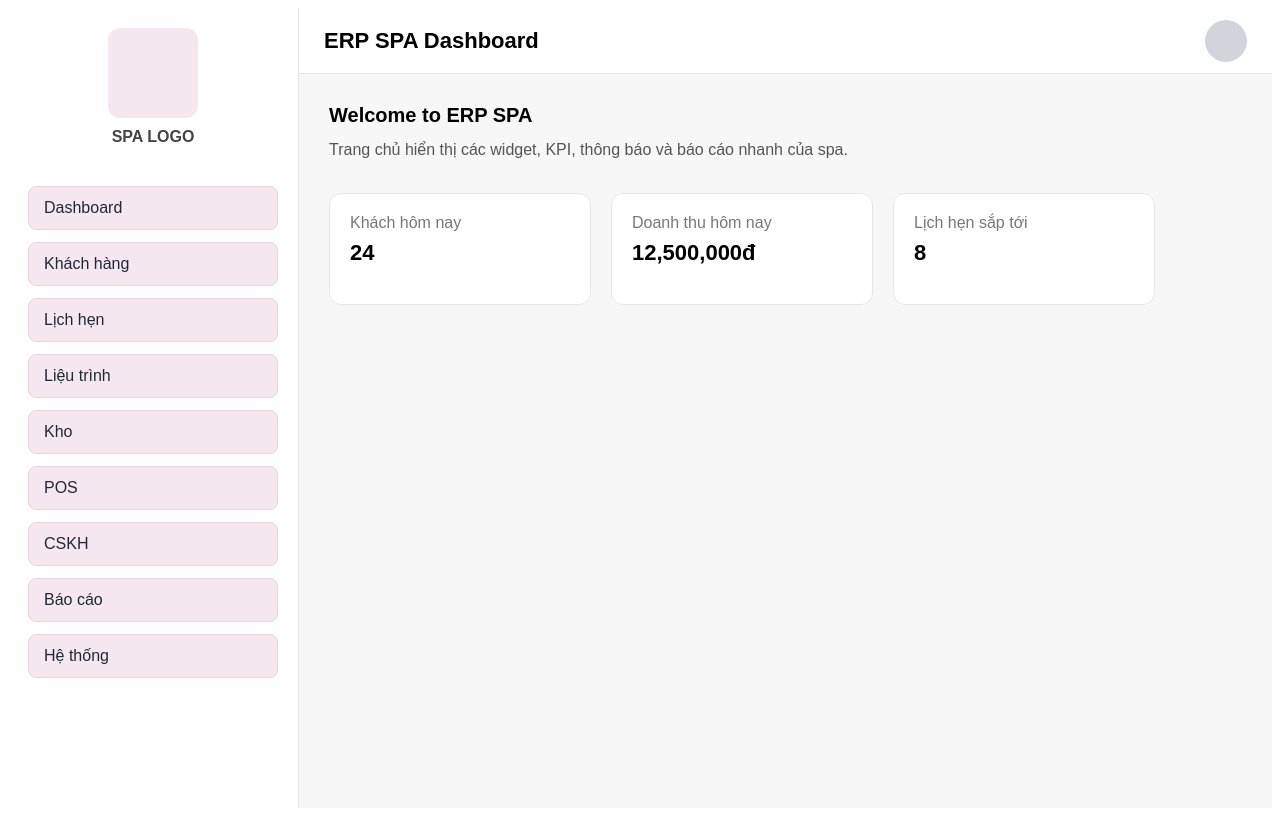
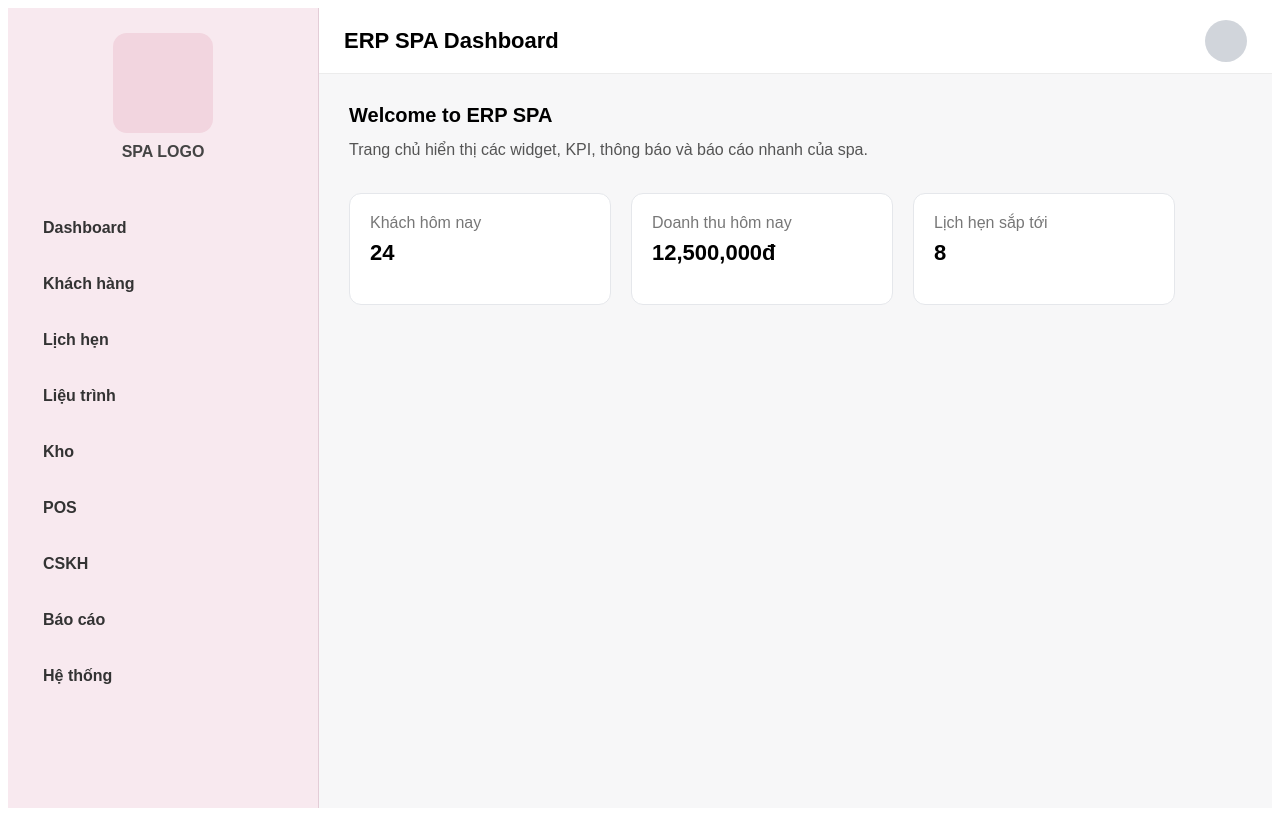
Before and after one commit to conlele0201/erp-spa, a Next.js app: page / in a window 1280 px wide. Built offline with nearby package versions, Linux system fonts and the light colour scheme.

Commit message:
Update index.js

```diff
--- a/pages/index.js
+++ b/pages/index.js
@@ -2,36 +2,36 @@ export default function Home() {
   return (
     <div style={{ display: "flex", height: "100vh", fontFamily: "Arial" }}>
 
-      {/* MENU TRÁI SANG – TRẮNG – SPA */}
+      {/* MENU TRÁI FULL HỒNG PASTEL */}
       <aside
         style={{
-          width: "250px",
-          background: "#ffffff",
-          borderRight: "1px solid #e5e7eb",
-          padding: "20px",
+          width: "260px",
+          background: "#f8e9ef", // full pastel pink
+          padding: "25px",
           display: "flex",
           flexDirection: "column",
-          gap: "24px",
+          gap: "30px",
+          borderRight: "1px solid #e3cdd7",
         }}
       >
         {/* LOGO */}
         <div style={{ textAlign: "center" }}>
           <div
             style={{
-              width: "90px",
-              height: "90px",
-              background: "#f5e7ef",
-              borderRadius: "12px",
+              width: "100px",
+              height: "100px",
+              background: "#f2d5df",
+              borderRadius: "14px",
               margin: "0 auto",
             }}
           ></div>
-          <p style={{ marginTop: "10px", color: "#444", fontWeight: "600" }}>
+          <p style={{ marginTop: "10px", fontWeight: "600", color: "#444" }}>
             SPA LOGO
           </p>
         </div>
 
-        {/* MENU */}
-        <nav style={{ display: "flex", flexDirection: "column", gap: "12px" }}>
+        {/* MENU ITEMS */}
+        <nav style={{ display: "flex", flexDirection: "column", gap: "14px" }}>
           {menuItem("Dashboard")}
           {menuItem("Khách hàng")}
           {menuItem("Lịch hẹn")}
@@ -52,7 +52,7 @@ export default function Home() {
           style={{
             height: "65px",
             background: "#ffffff",
-            borderBottom: "1px solid #e5e7eb",
+            borderBottom: "1px solid #ececec",
             padding: "0 25px",
             display: "flex",
             alignItems: "center",
@@ -61,7 +61,6 @@ export default function Home() {
         >
           <h2 style={{ margin: 0, fontSize: "22px", fontWeight: "600" }}>ERP SPA Dashboard</h2>
 
-          {/* Avatar */}
           <div
             style={{
               width: "42px",
@@ -82,7 +81,7 @@ export default function Home() {
             Trang chủ hiển thị các widget, KPI, thông báo và báo cáo nhanh của spa.
           </p>
 
-          {/* Đây là vị trí sau này sẽ thêm cards KPI */}
+          {/* KPI */}
           <div style={{ marginTop: "30px", display: "flex", gap: "20px" }}>
             {kpiCard("Khách hôm nay", "24")}
             {kpiCard("Doanh thu hôm nay", "12,500,000đ")}
@@ -94,24 +93,27 @@ export default function Home() {
   );
 }
 
+/* STYLE CHO MENU ITEM ĐƠN GIẢN + SANG */
 function menuItem(label) {
   return (
-    <a
+    <div
       style={{
-        padding: "12px 15px",
-        background: "#f5e7ef",
+        padding: "12px 10px",
+        fontWeight: "600",
+        color: "#333",
+        cursor: "pointer",
         borderRadius: "8px",
-        cursor: "pointer",
-        fontWeight: "500",
-        color: "#1f2937",
-        border: "1px solid #e9d5df",
+        transition: "0.25s",
       }}
+      onMouseOver={(e) => (e.currentTarget.style.background = "#efd6de")}
+      onMouseOut={(e) => (e.currentTarget.style.background = "transparent")}
     >
       {label}
-    </a>
+    </div>
   );
 }
 
+/* KPI CARDS */
 function kpiCard(title, value) {
   return (
     <div
```
